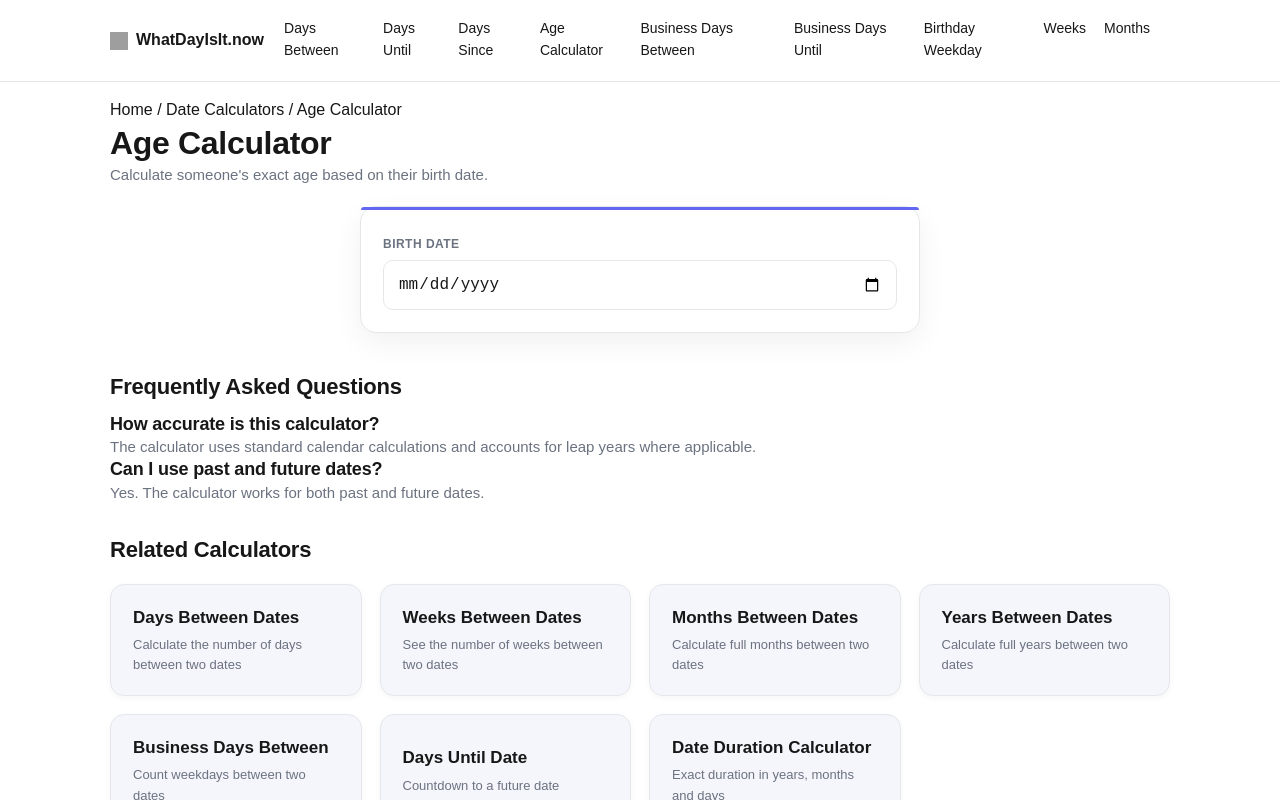
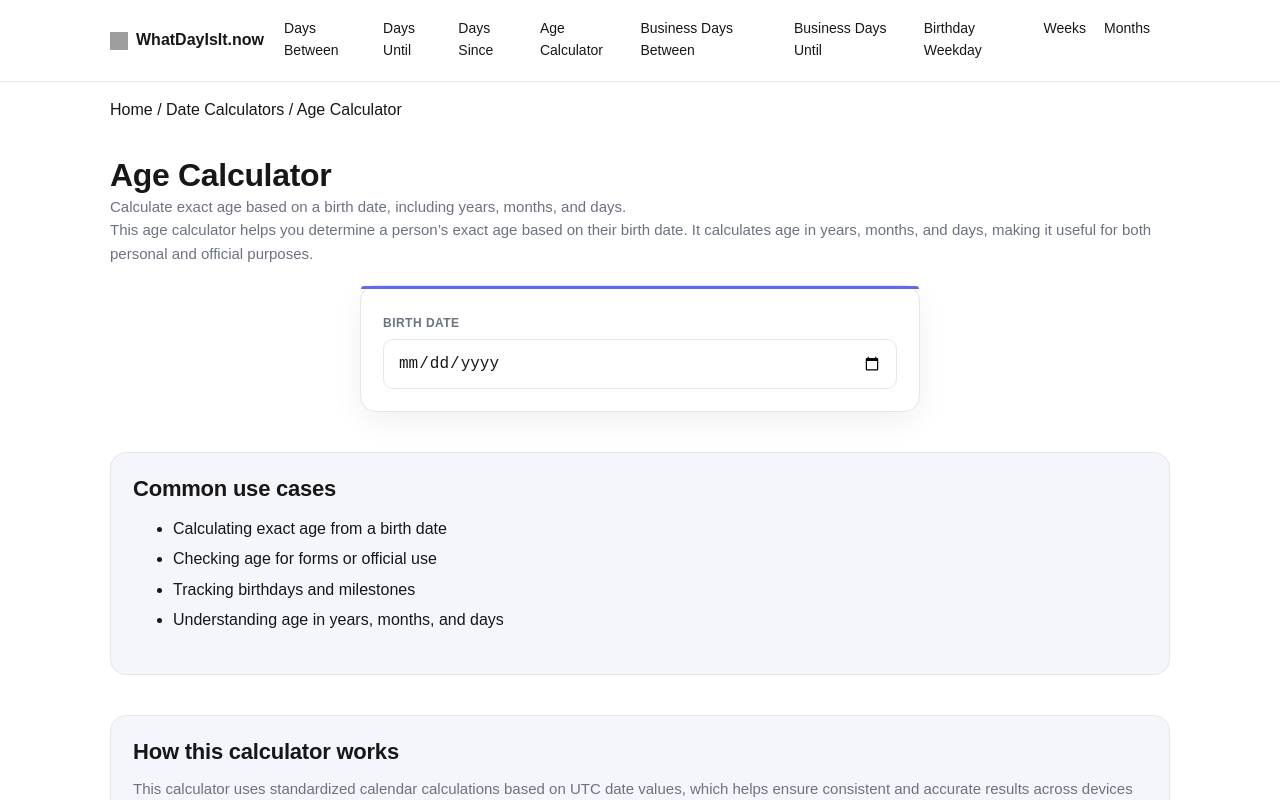
Before and after one commit to bosmeel/whatdayisit-now, a Next.js app: page /age-calculator in a window 1280 px wide. Shown: the top 800 px of the page. Built offline with nearby package versions, Linux system fonts and the light colour scheme; grey boxes are pictures that could not be loaded.

Commit message:
Upgrade all calculators with SEO content and unified layout

```diff
--- a/app/age-calculator/page.tsx
+++ b/app/age-calculator/page.tsx
@@ -2,16 +2,16 @@
 
 import { useState, useMemo } from "react";
 import Breadcrumbs from "@/components/Breadcrumbs";
+import CalculatorLayout from "@/components/CalculatorLayout";
+import CalculatorContent from "@/components/CalculatorContent";
 import RelatedTools from "@/components/RelatedTools";
 import SmartToolLinks from "@/components/SmartToolLinks";
 import { parseDateUTC } from "@/lib/date";
 
 export default function AgeCalculatorPage() {
-
   const [birthDate, setBirthDate] = useState("");
 
   const age = useMemo(() => {
-
     if (!birthDate) return null;
 
     const birth = parseDateUTC(birthDate);
@@ -25,109 +25,74 @@ export default function AgeCalculatorPage() {
     let days = now.getDate() - birth.getUTCDate();
 
     if (days < 0) {
-
       months--;
 
-      const prevMonth = new Date(
-        now.getFullYear(),
-        now.getMonth(),
-        0
-      );
+      const prevMonth = new Date(now.getFullYear(), now.getMonth(), 0);
 
       days += prevMonth.getDate();
-
     }
 
     if (months < 0) {
-
       years--;
       months += 12;
-
     }
 
     return { years, months, days };
-
   }, [birthDate]);
 
   return (
-
     <div>
-
       <Breadcrumbs
         items={[
           { name: "Home", href: "/" },
           { name: "Date Calculators", href: "/" },
-          { name: "Age Calculator" }
+          { name: "Age Calculator" },
         ]}
       />
 
-      <h1>Age Calculator</h1>
-
-      <p>
-        Calculate someone's exact age based on their birth date.
+      <CalculatorLayout
+        title="Age Calculator"
+        description="Calculate exact age based on a birth date, including years, months, and days."
+      >
+        {/* 🔥 Intro */}
+        <p className="mt-3 text-neutral-600 leading-relaxed">
+          This age calculator helps you determine a person’s exact age based on
+          their birth date. It calculates age in years, months, and days, making
+          it useful for both personal and official purposes.
         </p>
 
+        {/* Calculator */}
         <div className="calculator">
-
           <div className="date-field">
-
             <label className="date-label">Birth date</label>
 
             <input
               type="date"
               value={birthDate}
-            onChange={(e)=>setBirthDate(e.target.value)}
+              onChange={(e) => setBirthDate(e.target.value)}
               className="date-input"
             />
-
           </div>
 
           {age && (
+            <div className="result-box">
+              <div className="result-number">{age.years}</div>
 
-          <div className="result-box">
-
-            <div className="result-number">
-              {age.years}
-            </div>
-
-            <div className="result-label">
-              years
-            </div>
+              <div className="result-label">years</div>
 
               <div className="result-sub">
                 {age.months} months {age.days} days
               </div>
+            </div>
+          )}
+        </div>
+      </CalculatorLayout>
 
-          </div>
-
-        )}
-
-      </div>
-
-      <section style={{ marginTop: 40 }}>
-
-        <h2>Frequently Asked Questions</h2>
-
-        <h3>How accurate is this calculator?</h3>
-
-        <p>
-          The calculator uses standard calendar calculations and accounts for
-          leap years where applicable.
-        </p>
-
-        <h3>Can I use past and future dates?</h3>
-
-        <p>
-          Yes. The calculator works for both past and future dates.
-        </p>
-
-      </section>
+      {/* 🔥 Reusable SEO blocks */}
+      <CalculatorContent type="age" />
 
       <SmartToolLinks />
       <RelatedTools />
-
     </div>
-
   );
-
 }
--- a/app/days-since/page.tsx
+++ b/app/days-since/page.tsx
@@ -2,16 +2,16 @@
 
 import { useState, useMemo } from "react";
 import Breadcrumbs from "@/components/Breadcrumbs";
+import CalculatorLayout from "@/components/CalculatorLayout";
+import CalculatorContent from "@/components/CalculatorContent";
 import RelatedTools from "@/components/RelatedTools";
 import SmartToolLinks from "@/components/SmartToolLinks";
 import { parseDateUTC } from "@/lib/date";
 
 export default function DaysSincePage() {
-
   const [date, setDate] = useState("");
 
   const result = useMemo(() => {
-
     if (!date) return null;
 
     const start = parseDateUTC(date);
@@ -20,74 +20,62 @@ export default function DaysSincePage() {
 
     const now = new Date();
 
-    const today = Date.UTC(
-      now.getFullYear(),
-      now.getMonth(),
-      now.getDate()
-    );
+    const today = Date.UTC(now.getFullYear(), now.getMonth(), now.getDate());
 
     const diff = today - start.getTime();
 
     return Math.floor(diff / 86400000);
-
   }, [date]);
 
   return (
-
     <div>
-
       <Breadcrumbs
         items={[
           { name: "Home", href: "/" },
           { name: "Date Calculators", href: "/" },
-          { name: "Days Since Date" }
+          { name: "Days Since Date" },
         ]}
       />
 
-      <h1>Days Since Date</h1>
-
-      <p>
-        Calculate how many days have passed since a specific date.
+      <CalculatorLayout
+        title="Days Since Date"
+        description="Calculate how many days have passed since a specific date. Useful for tracking progress, milestones, and time elapsed."
+      >
+        {/* 🔥 Intro (AdSense + UX) */}
+        <p className="mt-3 text-neutral-600 leading-relaxed">
+          This calculator shows how many days have passed since a given date. It
+          is useful for tracking progress, measuring time since an event, and
+          understanding durations between past milestones.
         </p>
 
+        {/* Calculator */}
         <div className="calculator">
-
           <div className="date-field">
-
             <label className="date-label">Start date</label>
 
             <input
               type="date"
               value={date}
-            onChange={(e)=>setDate(e.target.value)}
+              onChange={(e) => setDate(e.target.value)}
               className="date-input"
             />
-
           </div>
 
           {result !== null && (
+            <div className="result-box">
+              <div className="result-number">{result}</div>
 
-          <div className="result-box">
+              <div className="result-label">days passed</div>
+            </div>
+          )}
+        </div>
+      </CalculatorLayout>
 
-            <div className="result-number">
-              {result}
-            </div>
-
-            <div className="result-label">
-              days
-            </div>
-
-          </div>
-
-        )}
-
-      </div>
+      {/* 🔥 Reusable SEO blocks */}
+      <CalculatorContent type="since" />
 
       <SmartToolLinks />
       <RelatedTools />
-
     </div>
-
   );
-
 }
```
Lines whose indentation alone changed are shown as unchanged.
